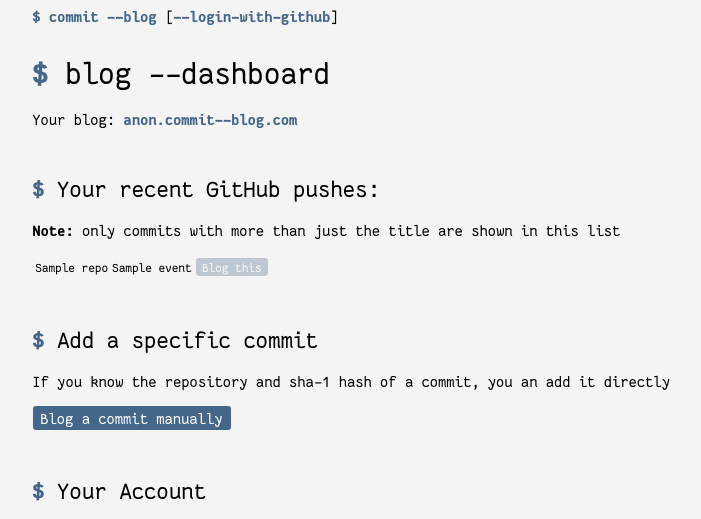
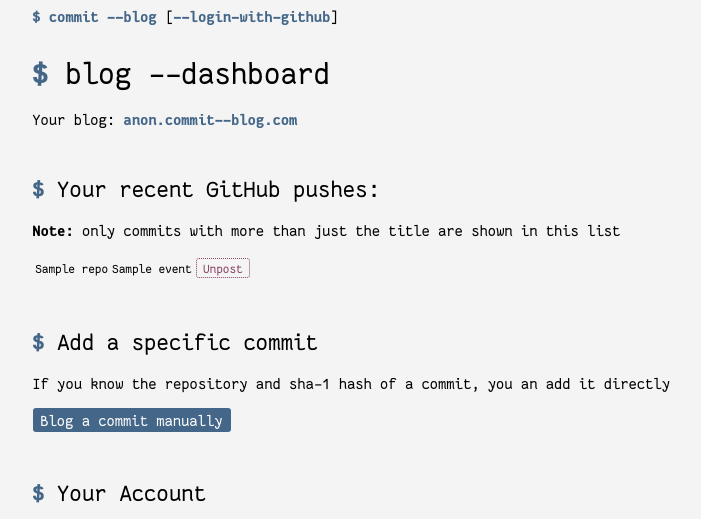
Before and after one commit to uniphil/commit--blog, a Flask app: template templates/account.html in a window 1280 px wide. Shown: the top 519 px of the page, without its empty margins (238-939 px from the left). Run offline with Flask 2, Linux system fonts and the light colour scheme; the template is opened without the code that fills it: most values are stand-ins (such as "Sample title", 1, 10 or a date in 2020); parts of the project's set-up code (start-up, migrations or seed data) failed here and were passed over; some libraries are stand-ins or nearby versions.

Commit message:
Toggle state of "blog this" button to "unpost" for posted posts.
Fix #15

```diff
--- a/commitblog.py
+++ b/commitblog.py
@@ -163,7 +163,8 @@
                 title, body = message_parts(commit['message'])
                 if not body:
                     continue
-                commit.update(title=title, body=body)
+                post = CommitPost.query.filter_by(hex=commit['sha']).first()
+                commit.update(title=title, body=body, post=post)
                 commit_events.append(commit)
     return render_template('account.html', events=commit_events)
 
--- a/templates/account.html
+++ b/templates/account.html
@@ -11,14 +11,20 @@
   <p><strong>Note:</strong> only commits with more than just the title are shown in this list</p>
   <table class="recent-events">
     {% for event in events %}
-      <tr>
+      <tr {% if event.post is not none %}class="post"{% endif %}>
         <td>{{ event.repo }}</td>
         <td>{{ event.title }}</td>
         <td>
-          <a class="button" href="{{ url_for('blog.add',
-                                             repo_name=event.repo,
-                                             sha=event.sha,
-                                             csrf_token=csrf_token()) }}">Blog&nbsp;this</a>
+          {% if event.post is none %}
+            <a class="button" href="{{ url_for('blog.add', repo_name=event.repo,
+                                        sha=event.sha, csrf_token=csrf_token()) }}">Blog&nbsp;this</a>
+          {% else %}
+            <form class="inline" method="post" action="{{ url_for('blog.remove',
+                                        repo_name=event.post.repo.full_name, hex=event.sha) }}">
+              <input type="hidden" name="csrf_token" value="{{ csrf_token() }}" />
+              <button type="submit" class="sad">Unpost</button>
+            </form>
+          {% endif %}
         </td>
       </tr>
     {% else %}
```
